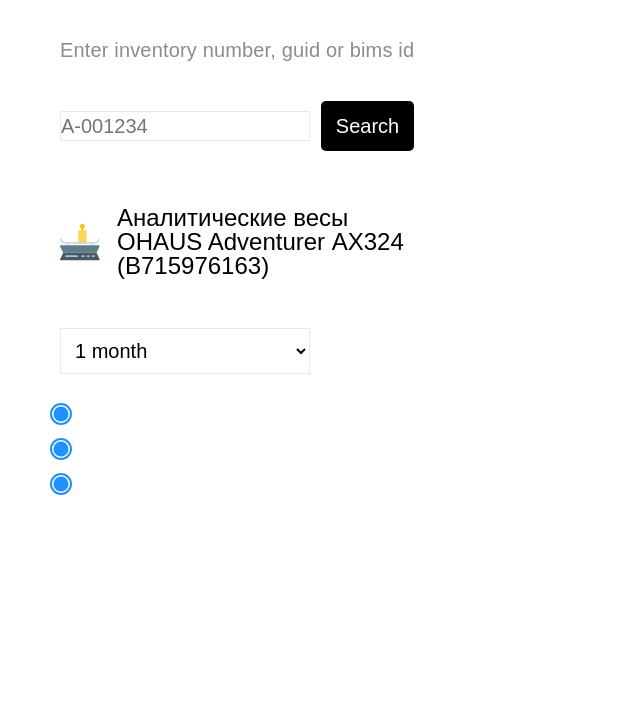
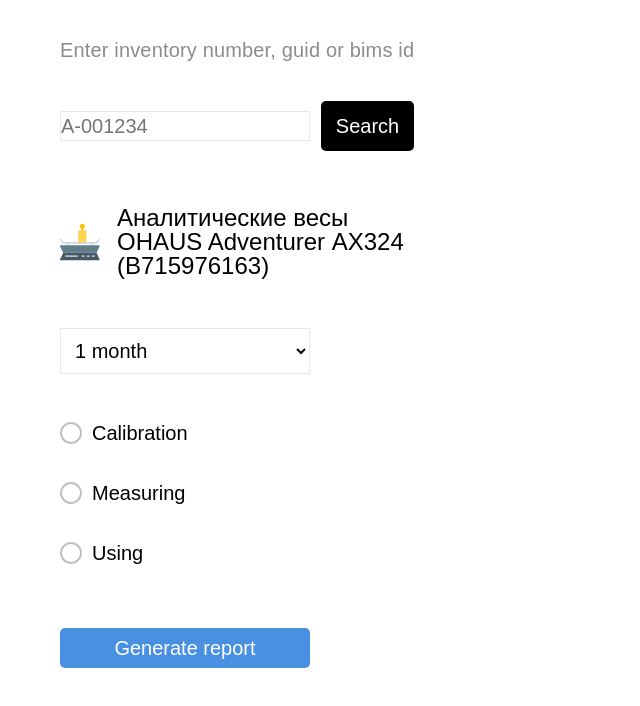
Before and after one commit to N1ikls/Biocad, a website built with Parcel: page index.html in a window 1280 px wide. Shown: the whole page, without its empty margins (0-640 px from the left). Built offline with nearby package versions, Linux system fonts and the light colour scheme.

Commit message:
add form

```diff
--- a/index.html
+++ b/index.html
@@ -95,7 +95,7 @@
             </div>
             <div class="head__box">
               <div class="box__row">
-                <form action="" class="for">
+                <form action="" class="form">
                   <div class="box__select">
                     <select name="select" class="select">
                       <option selected value="1">1 month</option>
@@ -113,10 +113,38 @@
                     </select>
                   </div>
                   <div class="box__radio">
-                    <input type="radio" checked class = "radio" />
-                    <input type="radio" checked class = "radio" />
-                    <input type="radio" checked class = "radio" />
+                    <div class="box__input">
+                      <input
+                        type="radio"
+                        name="radio1"
+                        id="answer1"
+                        value="Calibration"
+                      />
 
+                      <div class="label" for="answer1">Calibration</div>
+                    </div>
+
+                    <div class="box__input">
+                      <input
+                        type="radio"
+                        name="radio1"
+                        id="answer2"
+                        value="Measuring"
+                      />
+                      <div class="label" for="answer2">Measuring</div>
+                    </div>
+                    <div class="box__input">
+                      <input
+                        type="radio"
+                        name="radio1"
+                        id="answer3"
+                        value="Using"
+                      />
+                      <div class="label" for="answer3">Using</div>
+                    </div>
+                  </div>
+                  <div class="box__button">
+                    Generate report
                   </div>
                 </form>
               </div>
--- a/style/style.css
+++ b/style/style.css
@@ -113,6 +113,7 @@
     }
 }
 .head__box {
+
 }
 /*-------------------------------------------------------------------------------------------*/
 .input__label {
@@ -157,8 +158,12 @@
     width: auto;
   }
 }
-/*-------------------------------------------------------------------------------------------*/
-
+/*------------------------------------form-------------------------------------------------------*/
+.form {
+  height: 350px;
+  display: flex;
+  flex-direction: column;
+}
 .box__row {
   display: flex;
 }
@@ -179,9 +184,32 @@
 .box__radio {
   display: flex;
   flex-direction: column;
+  padding: 10px;
+  flex: 1 1 auto;
+
 }
 .radio:not(:last-child) {
   margin-bottom: 13px;
+}
+.label {
+  text-align: center;
+  padding: 10px;
+}
+.box__input {
+  display: flex;
+  align-items: center;
+}
+.box__input:not(:last-child) {
+  margin: 0 0 20px 0;
+}
+.box__button {
+  color: #FFFFFF;
+  text-align: center;
+  background: #4990E2;
+  display: block;
+  border-radius: 5px;
+  padding: 10px;
+  margin: 0 10px;
 }
 /*-------------------------------------------------------------------------------------------*/
 input[type='radio'] {
@@ -204,7 +232,8 @@
   border-radius: 50%;
   transform: translate(-50%, -50%);
   background-color: white;
-  border: 2px solid dodgerblue;
+  background: #FFFFFF;
+  border: 2px solid #C1C1C1;
 }
 
 input[type='radio']:checked::after {
```
Also changed, not shown: dist/index.html, 4 other files.
